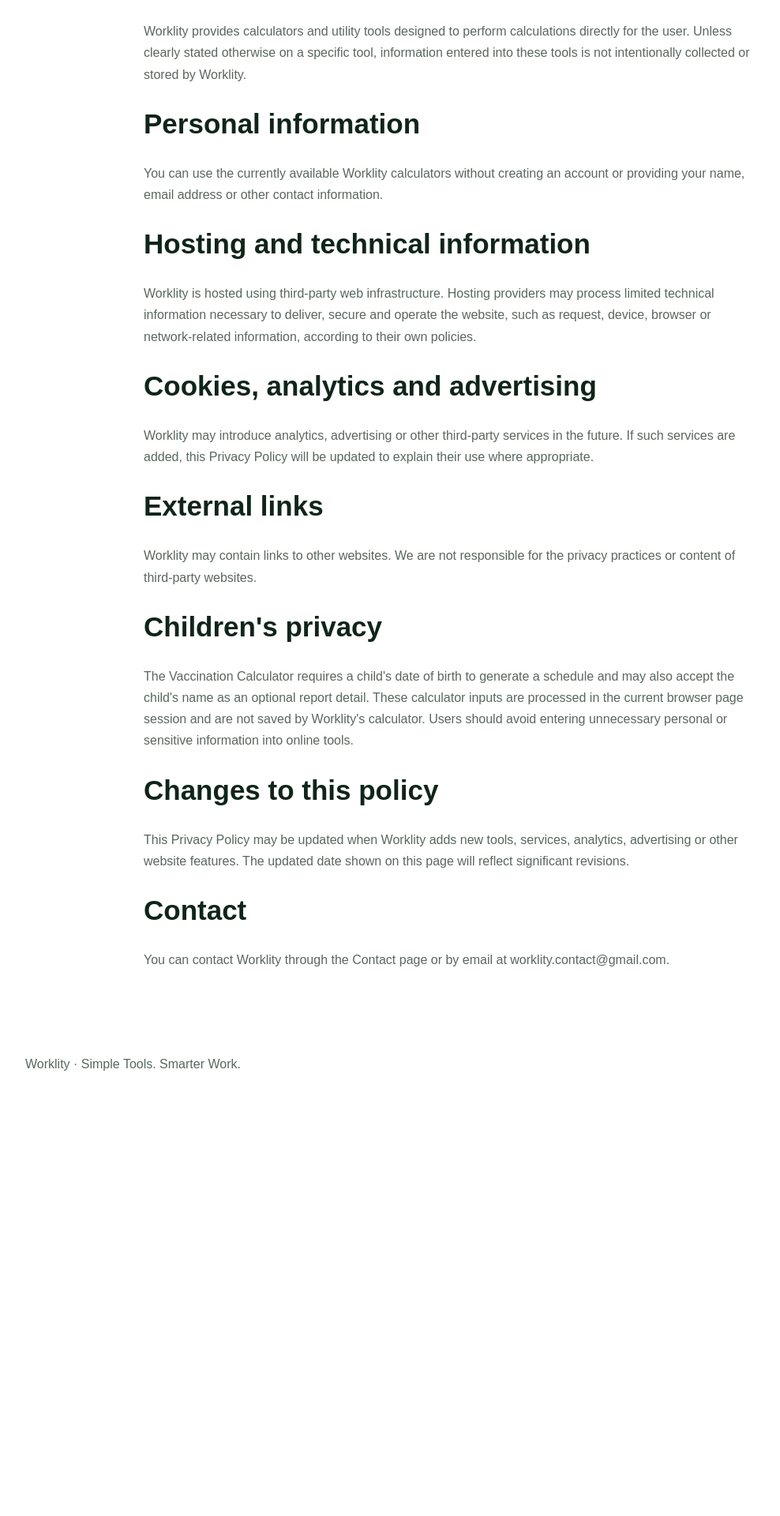
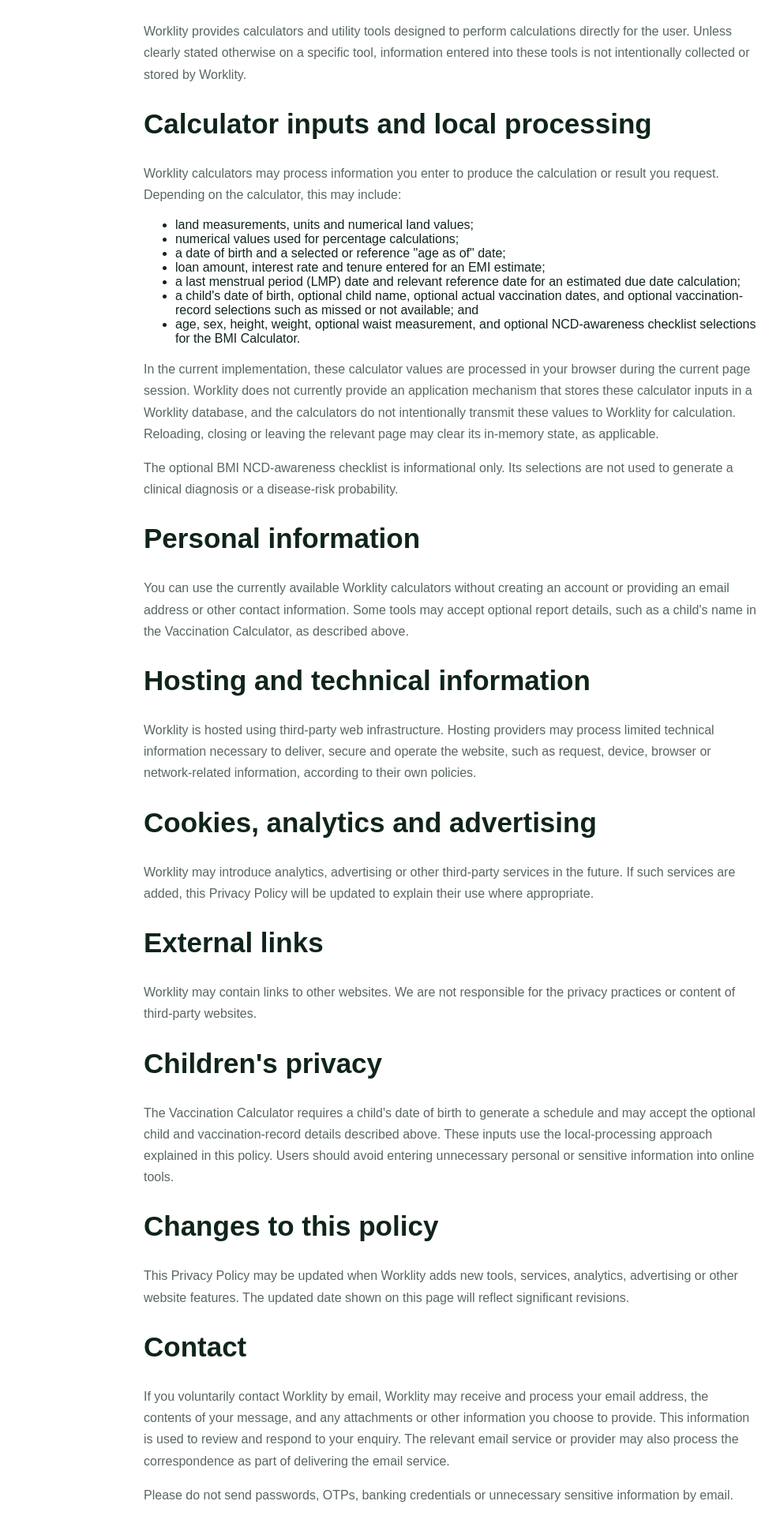
Before and after one commit to Arintri/worklity, a Next.js app: page /privacy-policy in a window 1280 px wide. Shown: the part 520-2440 px from the top of the page at 79% size, without its empty margins (68-1056 px from the left). Before the commit the page ends 1927 px from the top, so only its background shows below. Built offline with nearby package versions, Linux system fonts and the light colour scheme.

Commit message:
Expand privacy policy for current calculator data handling

```diff
--- a/app/privacy-policy/page.js
+++ b/app/privacy-policy/page.js
@@ -47,7 +47,7 @@
 
       <section className="explain">
         <p>
-          <b>Last updated: August 30, 2026</b>
+          <b>Last updated: September 5, 2026</b>
         </p>
 
         <h2>Information you enter into our tools</h2>
@@ -60,12 +60,69 @@
           Worklity.
         </p>
 
+        <h2>Calculator inputs and local processing</h2>
+
+        <p>
+          Worklity calculators may process information you enter to
+          produce the calculation or result you request. Depending on
+          the calculator, this may include:
+        </p>
+
+        <ul>
+          <li>
+            land measurements, units and numerical land values;
+          </li>
+          <li>
+            numerical values used for percentage calculations;
+          </li>
+          <li>
+            a date of birth and a selected or reference &quot;age as
+            of&quot; date;
+          </li>
+          <li>
+            loan amount, interest rate and tenure entered for an EMI
+            estimate;
+          </li>
+          <li>
+            a last menstrual period (LMP) date and relevant reference
+            date for an estimated due date calculation;
+          </li>
+          <li>
+            a child&apos;s date of birth, optional child name, optional
+            actual vaccination dates, and optional vaccination-record
+            selections such as missed or not available; and
+          </li>
+          <li>
+            age, sex, height, weight, optional waist measurement, and
+            optional NCD-awareness checklist selections for the BMI
+            Calculator.
+          </li>
+        </ul>
+
+        <p>
+          In the current implementation, these calculator values are
+          processed in your browser during the current page session.
+          Worklity does not currently provide an application mechanism
+          that stores these calculator inputs in a Worklity database,
+          and the calculators do not intentionally transmit these values
+          to Worklity for calculation. Reloading, closing or leaving the
+          relevant page may clear its in-memory state, as applicable.
+        </p>
+
+        <p>
+          The optional BMI NCD-awareness checklist is informational
+          only. Its selections are not used to generate a clinical
+          diagnosis or a disease-risk probability.
+        </p>
+
         <h2>Personal information</h2>
 
         <p>
           You can use the currently available Worklity calculators
-          without creating an account or providing your name, email
-          address or other contact information.
+          without creating an account or providing an email address or
+          other contact information. Some tools may accept optional
+          report details, such as a child&apos;s name in the Vaccination
+          Calculator, as described above.
         </p>
 
         <h2>Hosting and technical information</h2>
@@ -99,12 +156,11 @@
 
         <p>
           The Vaccination Calculator requires a child&apos;s date of birth
-          to generate a schedule and may also accept the child&apos;s name
-          as an optional report detail. These calculator inputs are
-          processed in the current browser page session and are not
-          saved by Worklity&apos;s calculator. Users should avoid entering
-          unnecessary personal or sensitive information into online
-          tools.
+          to generate a schedule and may accept the optional child and
+          vaccination-record details described above. These inputs use
+          the local-processing approach explained in this policy. Users
+          should avoid entering unnecessary personal or sensitive
+          information into online tools.
         </p>
 
         <h2>Changes to this policy</h2>
@@ -117,6 +173,21 @@
         </p>
 
         <h2>Contact</h2>
+
+        <p>
+          If you voluntarily contact Worklity by email, Worklity may
+          receive and process your email address, the contents of your
+          message, and any attachments or other information you choose
+          to provide. This information is used to review and respond to
+          your enquiry. The relevant email service or provider may also
+          process the correspondence as part of delivering the email
+          service.
+        </p>
+
+        <p>
+          Please do not send passwords, OTPs, banking credentials or
+          unnecessary sensitive information by email.
+        </p>
 
         <p>
           You can contact Worklity through the <Link href="/contact">Contact page</Link>
```
